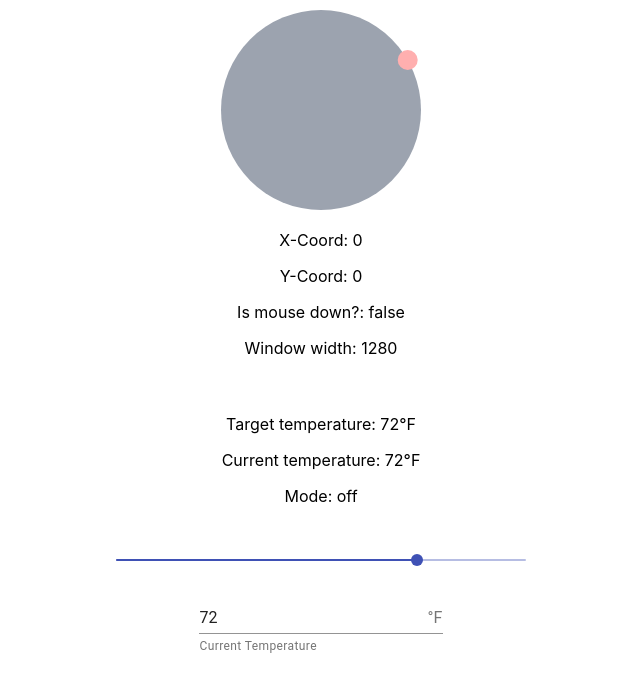
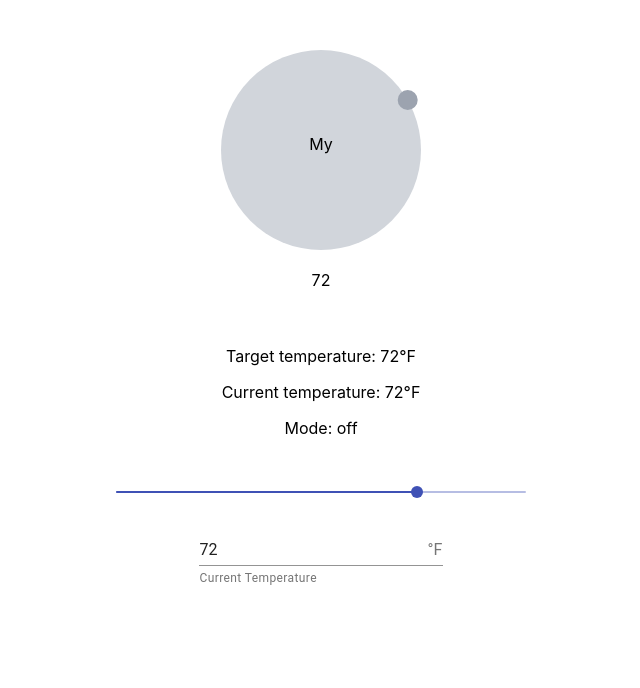
Before and after one commit to hellodommy/cs3249-radial-slider, a React (Create React App) app: page / in a window 1280 px wide. Shown: the top 688 px of the page, without its empty margins (319-959 px from the left). Built offline with nearby package versions, Linux system fonts and the light colour scheme.

Commit message:
Get target temperature from radial slider movement

```diff
--- a/src/RadialSlider.jsx
+++ b/src/RadialSlider.jsx
@@ -1,6 +1,9 @@
 import React from "react";
 
 function radToDegree(rad) {
+  /**
+   * For testing purposes
+   */
   return rad * 180 / Math.PI;
 }
 
@@ -21,6 +24,7 @@ class RadialSlider extends React.Component {
       xcord: 0,
       ycord: 0,
       isMouseDown: false,
+      targetTemp: 72
     };
   }
 
@@ -44,10 +48,28 @@ class RadialSlider extends React.Component {
     this.setState({ xcord: e.pageX, ycord: e.pageY });
     if (this.state.isMouseDown) {
       const centreX = this.state.windowWidth / 2; // because circle is in horizontal centre of page
-      const centreY = 110; // 10px margin and 100px radius
+      const centreY = 150; // 10px margin and 100px radius
       const distFromX = centreX - this.state.xcord;
       const distFromY = centreY - this.state.ycord;
       const radians = Math.atan2(distFromY, distFromX);
+      if (radians <= 180 && radians > -Math.PI / 2) {
+        const adjRad = radians + Math.PI / 2;
+        const tt = Math.floor(adjRad / (Math.PI / 15) + 50);
+        this.setState({ targetTemp: tt })
+      } else if (radians >=0 && radians < Math.PI / 2) {
+        const adjRad = radians + Math.PI / 2;
+        const tt = Math.floor(adjRad / (Math.PI / 15) + 50);
+        this.setState({ targetTemp: tt });
+      } else if (radians >= Math.PI / 2 && radians <= Math.PI) {
+        const adjRad = radians + Math.PI / 2;
+        const tt = Math.floor(adjRad / (Math.PI / 15) + 50);
+        this.setState({ targetTemp: tt });
+      } else {
+        const adjRad = radians + (2.5 * Math.PI);
+        const tt = Math.floor(adjRad / (Math.PI / 15) + 50);
+        this.setState({ targetTemp: tt });
+      }
+      // mathpi / 15 = 1 fahrenheit
       const tempX = Math.cos(radians) * 100;
       const tempY = Math.sin(radians) * 100;
       this.setState({xknob: 100 - tempX});
@@ -64,39 +86,36 @@ class RadialSlider extends React.Component {
     this.setState({ isMouseDown: false });
   }
 
+  // TODO: Fix starting point xknob and yknob error at 72F
   render() {
-    const xcord = this.state.xcord;
-    const ycord = this.state.ycord;
     const xknob = this.state.xknob;
     const yknob = this.state.yknob;
-    const isMouseDown = this.state.isMouseDown;
-    const windowWidth = this.state.windowWidth;
-
+    const targetTemp = this.state.targetTemp;
     return (
       <div>
         <svg width="200px" height="200px" overflow="visible">
           <circle
             onMouseMove={this.handleMouseMove}
             onMouseUp={this.handleMouseUp}
-            fill="#9CA3AF"
-            cx="100px"
-            cy="100px"
-            r="100px"
+            fill="#D1D5DB"
+            cx="100"
+            cy="100"
+            r="100"
           />
           <circle
-            fill="#ffafaf"
+            fill="#9CA3AF"
             cx={xknob}
             cy={yknob}
-            r="10px"
+            r="10"
             onMouseDown={this.handleMouseDown}
             onMouseUp={this.handleMouseUp}
             style={{ cursor: "pointer" }}
           />
+          <text x="100" y="100" text-anchor="middle" class="small">
+            My
+          </text>
         </svg>
-        <p>X-Coord: {xcord}</p>
-        <p>Y-Coord: {ycord}</p>
-        <p>Is mouse down?: {isMouseDown ? "true" : "false"}</p>
-        <p>Window width: {windowWidth}</p>
+        <p>{targetTemp}</p>
       </div>
     );
   }
--- a/src/Widget.jsx
+++ b/src/Widget.jsx
@@ -48,7 +48,7 @@ class Widget extends React.Component {
           justify="center"
           alignItems="center"
         >
-          <Grid item xs={4} style={{ width: "100%", marginTop: "10px"}}>
+          <Grid item xs={4} style={{ width: "100%", marginTop: "50px"}}>
             <RadialSlider />
           </Grid>
           <Grid item xs={4}>
```
